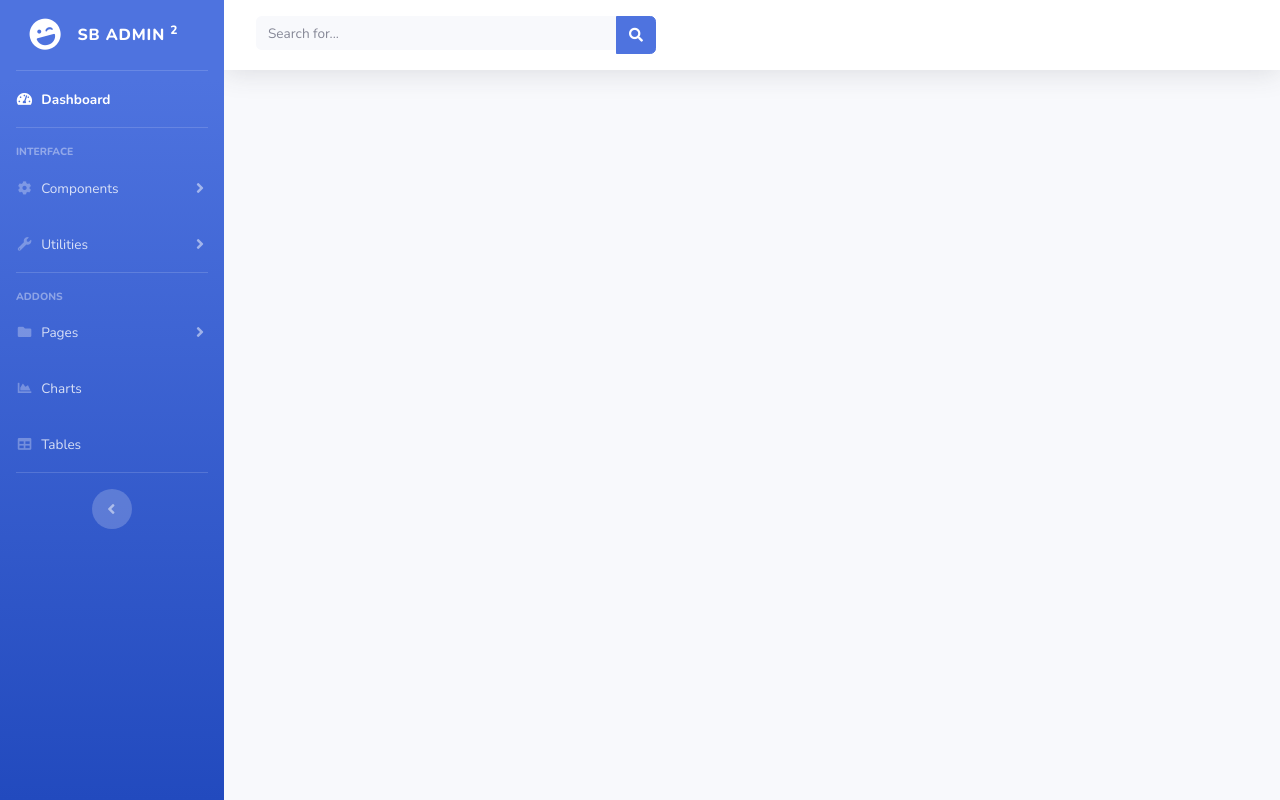
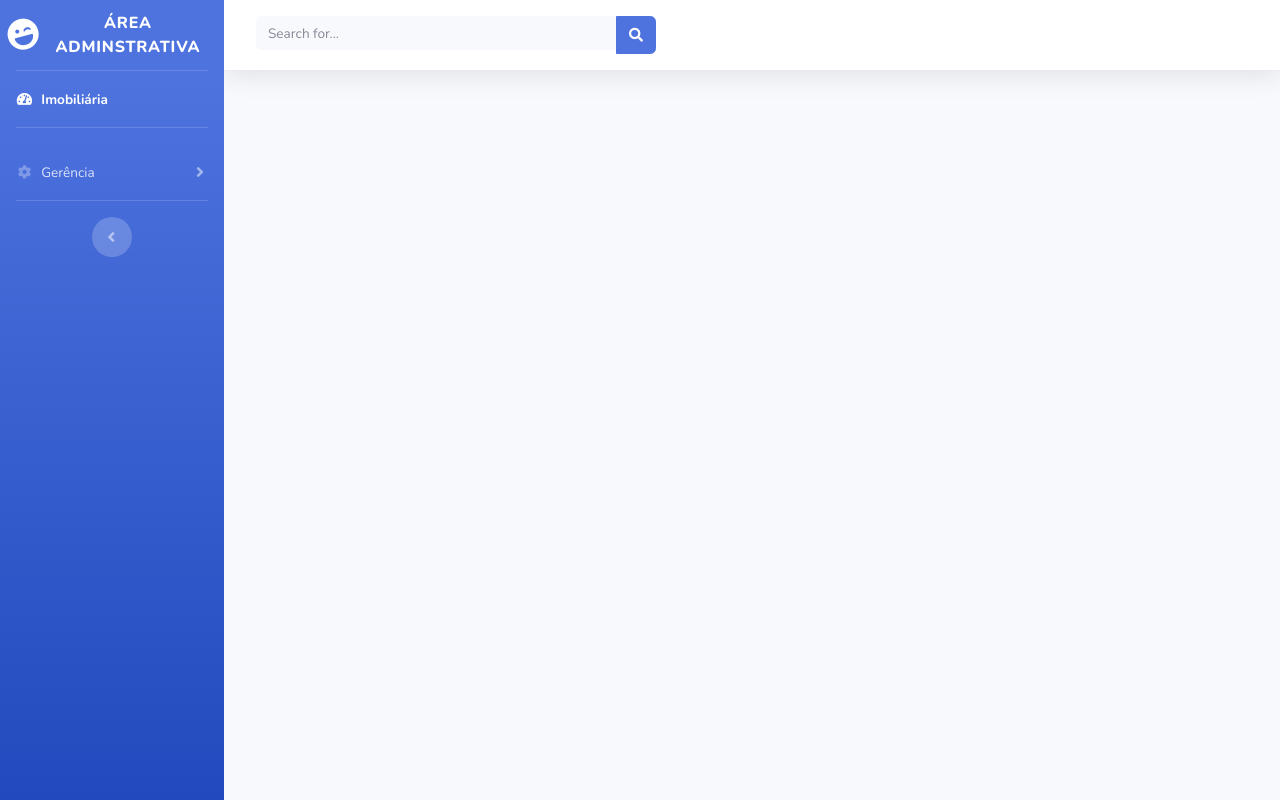
Before and after one commit to viniciusqalbuquerque/imobiliaria, a Symfony app: template templates/imobiliaria.html.twig in a window 1280 px wide. Run offline with Twig, Linux system fonts and the light colour scheme; the template is opened without the code that fills it, so the values that code supplies are empty; some libraries are stand-ins or nearby versions.

Commit message:
menu das funcionalidades

```diff
--- a/templates/base.html.twig
+++ b/templates/base.html.twig
@@ -60,7 +60,7 @@
             <div class="sidebar-brand-icon rotate-n-15">
                 <i class="fas fa-laugh-wink"></i>
             </div>
-            <div class="sidebar-brand-text mx-3">SB Admin <sup>2</sup></div>
+            <div class="sidebar-brand-text mx-3">Área Adminstrativa</div>
         </a>
 
         <!-- Divider -->
@@ -68,92 +68,36 @@
 
         <!-- Nav Item - Dashboard -->
         <li class="nav-item active">
-            <a class="nav-link" href="index.html">
+            <a class="nav-link" href="index.html.twig">
                 <i class="fas fa-fw fa-tachometer-alt"></i>
-                <span>Dashboard</span></a>
+                <span>Imobiliária</span></a>
         </li>
 
         <!-- Divider -->
         <hr class="sidebar-divider">
 
-        <!-- Heading -->
-        <div class="sidebar-heading">
-            Interface
-        </div>
 
         <!-- Nav Item - Pages Collapse Menu -->
         <li class="nav-item">
             <a class="nav-link collapsed" href="#" data-toggle="collapse" data-target="#collapseTwo" aria-expanded="true" aria-controls="collapseTwo">
                 <i class="fas fa-fw fa-cog"></i>
-                <span>Components</span>
+                <span>Gerência</span>
             </a>
             <div id="collapseTwo" class="collapse" aria-labelledby="headingTwo" data-parent="#accordionSidebar">
                 <div class="bg-white py-2 collapse-inner rounded">
-                    <h6 class="collapse-header">Custom Components:</h6>
-                    <a class="collapse-item" href="buttons.html">Buttons</a>
-                    <a class="collapse-item" href="cards.html">Cards</a>
+                    <h6 class="collapse-header">Funcionalidades</h6>
+                    <a class="collapse-item" href="buttons.html">Cadastro de Clientes</a>
+                    <a class="collapse-item" href="cards.html">Lista de Clientes</a>
+                    <a class="collapse-item" href="cards.html">Cadastro de Imóveis</a>
+                    <a class="collapse-item" href="cards.html">Lista de Imóveis</a>
+                    <a class="collapse-item" href="cards.html">Locação de Imóveis</a>
+                    <a class="collapse-item" href="cards.html">Listar Contratos</a>
                 </div>
             </div>
         </li>
 
-        <!-- Nav Item - Utilities Collapse Menu -->
-        <li class="nav-item">
-            <a class="nav-link collapsed" href="#" data-toggle="collapse" data-target="#collapseUtilities" aria-expanded="true" aria-controls="collapseUtilities">
-                <i class="fas fa-fw fa-wrench"></i>
-                <span>Utilities</span>
-            </a>
-            <div id="collapseUtilities" class="collapse" aria-labelledby="headingUtilities" data-parent="#accordionSidebar">
-                <div class="bg-white py-2 collapse-inner rounded">
-                    <h6 class="collapse-header">Custom Utilities:</h6>
-                    <a class="collapse-item" href="utilities-color.html">Colors</a>
-                    <a class="collapse-item" href="utilities-border.html">Borders</a>
-                    <a class="collapse-item" href="utilities-animation.html">Animations</a>
-                    <a class="collapse-item" href="utilities-other.html">Other</a>
-                </div>
-            </div>
-        </li>
 
-        <!-- Divider -->
-        <hr class="sidebar-divider">
 
-        <!-- Heading -->
-        <div class="sidebar-heading">
-            Addons
-        </div>
-
-        <!-- Nav Item - Pages Collapse Menu -->
-        <li class="nav-item">
-            <a class="nav-link collapsed" href="#" data-toggle="collapse" data-target="#collapsePages" aria-expanded="true" aria-controls="collapsePages">
-                <i class="fas fa-fw fa-folder"></i>
-                <span>Pages</span>
-            </a>
-            <div id="collapsePages" class="collapse" aria-labelledby="headingPages" data-parent="#accordionSidebar">
-                <div class="bg-white py-2 collapse-inner rounded">
-                    <h6 class="collapse-header">Login Screens:</h6>
-                    <a class="collapse-item" href="login.html">Login</a>
-                    <a class="collapse-item" href="register.html">Register</a>
-                    <a class="collapse-item" href="forgot-password.html">Forgot Password</a>
-                    <div class="collapse-divider"></div>
-                    <h6 class="collapse-header">Other Pages:</h6>
-                    <a class="collapse-item" href="404.html">404 Page</a>
-                    <a class="collapse-item" href="blank.html">Blank Page</a>
-                </div>
-            </div>
-        </li>
-
-        <!-- Nav Item - Charts -->
-        <li class="nav-item">
-            <a class="nav-link" href="charts.html">
-                <i class="fas fa-fw fa-chart-area"></i>
-                <span>Charts</span></a>
-        </li>
-
-        <!-- Nav Item - Tables -->
-        <li class="nav-item">
-            <a class="nav-link" href="tables.html">
-                <i class="fas fa-fw fa-table"></i>
-                <span>Tables</span></a>
-        </li>
 
         <!-- Divider -->
         <hr class="sidebar-divider d-none d-md-block">
--- a/templates/imobiliaria.html.twig
+++ b/templates/imobiliaria.html.twig
@@ -2,13 +2,13 @@
 
 
 
-{#        </div>#}
-{#        <!-- End of Content Wrapper -->#}
+        </div>
+        <!-- End of Content Wrapper -->
 
-{#    </div>#}
+    </div>
 
 
 
-{#</body>#}
+</body>
 
-{#</html>#}
+</html>
```
